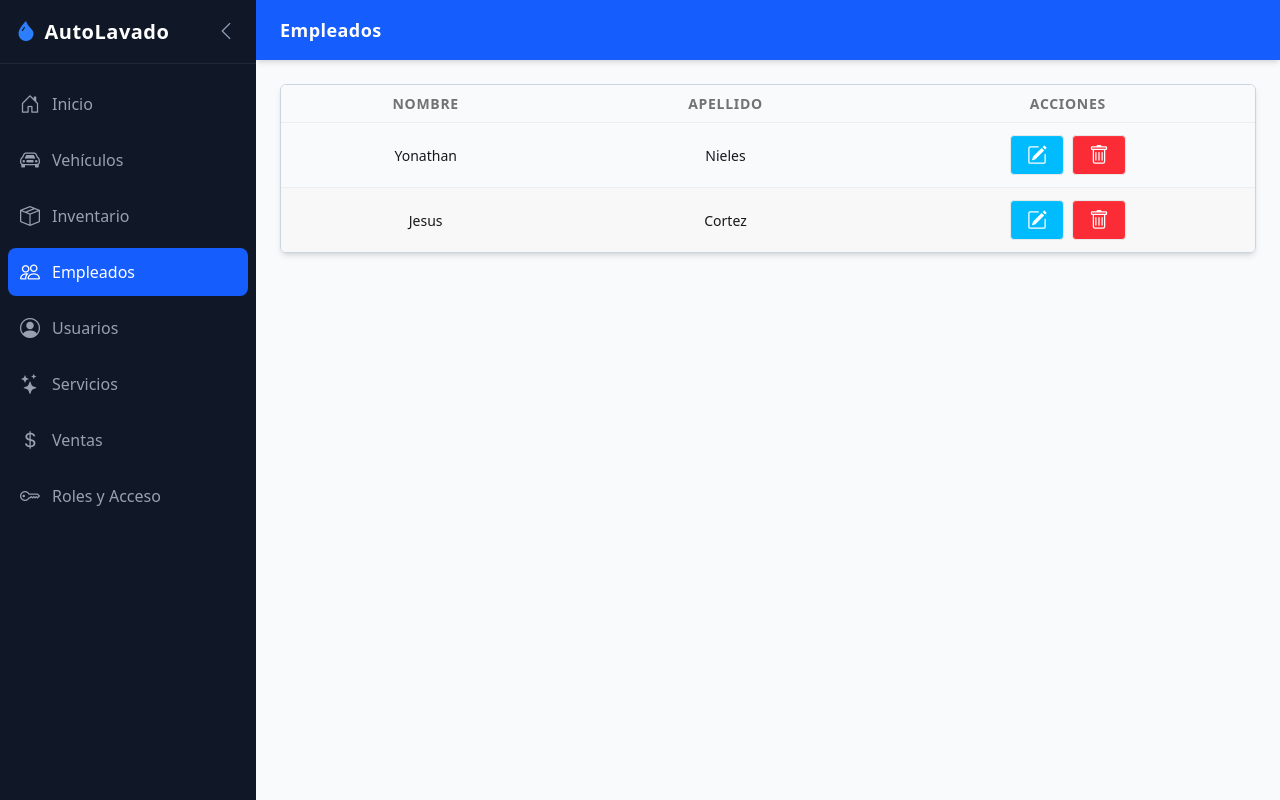
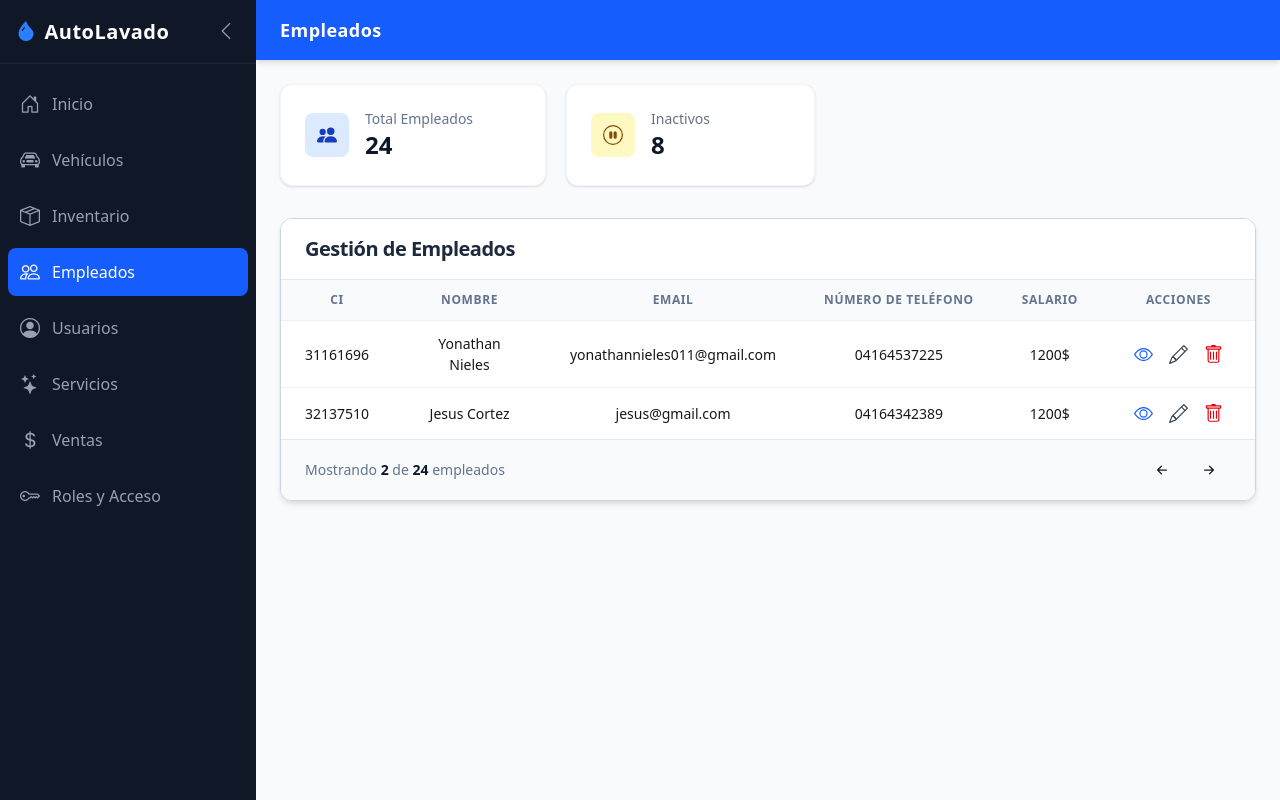
Before and after one commit to thewolf160/AquaGlossPro-Frontend, a React (Vite) app: page /employees in a window 1280 px wide. Built offline with nearby package versions, Linux system fonts and the light colour scheme.

Commit message:
modulo empleados, cambios de la table

```diff
--- a/src/components/Sidebar.tsx
+++ b/src/components/Sidebar.tsx
@@ -66,7 +66,7 @@ export default function Sidebar({ isOpen, toggleSidebar }: SidebarProps) {
 
           <button
             onClick={toggleSidebar}
-            className="p-1 text-slate-400 hover:text-white rounded focus:outline-none"
+            className="p-1 text-slate-400 hover:text-white rounded focus:outline-none cursor-pointer"
           >
 
             {isMobile ? (
--- a/src/components/Table/Table.tsx
+++ b/src/components/Table/Table.tsx
@@ -1,4 +1,4 @@
-import type { TableProps, ColumnsProps} from "./Table.types";
+import type { TableProps, ColumnsProps } from "./Table.types";
 import type { Item } from "../../types/models";
 
 function Table({
@@ -6,6 +6,7 @@ function Table({
   data,
   onDelete,
   onEdit,
+  onView,
   emptyMessage = "No hay datos para mostrar",
 }: TableProps) {
   if (data.length === 0) {
@@ -14,57 +15,74 @@ function Table({
 
   return (
     <>
-      <div className="overflow-x-auto border border-slate-300 rounded-md shadow-md">
-        <table className="table table-zebra table-auto">
-          <thead className="bg-gray-50">
+      <div className="overflow-x-auto bg-white">
+        <table className="table table-auto">
+          <thead className="bg-slate-50">
             <tr>
               {columns.map((col: ColumnsProps) => (
-                <th className="text-center px-6 py-2 uppercase tracking-wider" key={col.key}>
+                <th
+                  className="px-6 py-3 text-center text-xs font-semibold text-slate-500 uppercase tracking-wider"
+                  key={col.key}
+                >
                   {col.header}
                 </th>
               ))}
             </tr>
           </thead>
-          <tbody>
+          <tbody className="divide-y divide-slate-100">
             {data.map((item: Item) => (
-              <tr key={item.id}>
+              <tr key={item.id} className="hover:bg-slate-50">
                 {columns.map((col: ColumnsProps) => (
-                  <td key={col.key} className="text-center">
+                  <td key={col.key} className="px-6 py-3 text-center">
                     {col.render ? (
                       col.render(item)
                     ) : col.key === "actions" ? (
-                      onDelete || onEdit ? (
-                        <div className="flex justify-center gap-2">
+                      onDelete || onEdit || onView ? (
+                        <div className="flex justify-center items-center">
+                          {onView && (
+                            <button
+                              className="text-blue-600 hover:text-blue-800 transition-all cursor-pointer px-2 py-1"
+                              onClick={() => onView(item)}
+                            >
+                              <svg
+                                xmlns="http://www.w3.org/2000/svg"
+                                width="19"
+                                height="19"
+                                fill="currentColor"
+                                className="bi bi-eye"
+                                viewBox="0 0 16 16"
+                              >
+                                <path d="M16 8s-3-5.5-8-5.5S0 8 0 8s3 5.5 8 5.5S16 8 16 8M1.173 8a13 13 0 0 1 1.66-2.043C4.12 4.668 5.88 3.5 8 3.5s3.879 1.168 5.168 2.457A13 13 0 0 1 14.828 8q-.086.13-.195.288c-.335.48-.83 1.12-1.465 1.755C11.879 11.332 10.119 12.5 8 12.5s-3.879-1.168-5.168-2.457A13 13 0 0 1 1.172 8z" />
+                                <path d="M8 5.5a2.5 2.5 0 1 0 0 5 2.5 2.5 0 0 0 0-5M4.5 8a3.5 3.5 0 1 1 7 0 3.5 3.5 0 0 1-7 0" />
+                              </svg>
+                            </button>
+                          )}
                           {onEdit && (
                             <button
-                              className="btn bg-sky-400 hover:bg-sky-500 text-white"
+                              className="text-gray-700 hover:text-gray-800 cursor-pointer transition-all px-2 py-1"
                               onClick={() => onEdit(item)}
                             >
-                             <svg
+                              <svg
                                 xmlns="http://www.w3.org/2000/svg"
-                                width="20"
-                                height="20"
+                                width="19"
+                                height="19"
                                 fill="currentColor"
-                                className="bi bi-pencil-square"
+                                className="bi bi-pencil"
                                 viewBox="0 0 16 16"
                               >
-                                <path d="M15.502 1.94a.5.5 0 0 1 0 .706L14.459 3.69l-2-2L13.502.646a.5.5 0 0 1 .707 0l1.293 1.293zm-1.75 2.456-2-2L4.939 9.21a.5.5 0 0 0-.121.196l-.805 2.414a.25.25 0 0 0 .316.316l2.414-.805a.5.5 0 0 0 .196-.12l6.813-6.814z" />
-                                <path
-                                  fill-rule="evenodd"
-                                  d="M1 13.5A1.5 1.5 0 0 0 2.5 15h11a1.5 1.5 0 0 0 1.5-1.5v-6a.5.5 0 0 0-1 0v6a.5.5 0 0 1-.5.5h-11a.5.5 0 0 1-.5-.5v-11a.5.5 0 0 1 .5-.5H9a.5.5 0 0 0 0-1H2.5A1.5 1.5 0 0 0 1 2.5z"
-                                />
+                                <path d="M12.146.146a.5.5 0 0 1 .708 0l3 3a.5.5 0 0 1 0 .708l-10 10a.5.5 0 0 1-.168.11l-5 2a.5.5 0 0 1-.65-.65l2-5a.5.5 0 0 1 .11-.168zM11.207 2.5 13.5 4.793 14.793 3.5 12.5 1.207zm1.586 3L10.5 3.207 4 9.707V10h.5a.5.5 0 0 1 .5.5v.5h.5a.5.5 0 0 1 .5.5v.5h.293zm-9.761 5.175-.106.106-1.528 3.821 3.821-1.528.106-.106A.5.5 0 0 1 5 12.5V12h-.5a.5.5 0 0 1-.5-.5V11h-.5a.5.5 0 0 1-.468-.325" />
                               </svg>
                             </button>
                           )}
                           {onDelete && (
                             <button
-                              className="btn bg-red-500 hover:bg-red-600 text-white"
+                              className="text-red-600 hover:text-red-700 transition-all cursor-pointer px-2 py-1"
                               onClick={() => onDelete(item)}
                             >
                               <svg
                                 xmlns="http://www.w3.org/2000/svg"
-                                width="20"
-                                height="20"
+                                width="19"
+                                height="19"
                                 fill="currentColor"
                                 className="bi bi-trash"
                                 viewBox="0 0 16 16"
@@ -74,7 +92,6 @@ function Table({
                               </svg>
                             </button>
                           )}
-
                         </div>
                       ) : null
                     ) : (
--- a/src/components/Table/Table.types.ts
+++ b/src/components/Table/Table.types.ts
@@ -13,4 +13,5 @@ export interface TableProps {
   emptyMessage?: string;
   onDelete?: (item: Item) => void;
   onEdit?: (item: Item) => void;
+  onView?: (item: Item) => void;
 }
--- a/src/pages/Employees.tsx
+++ b/src/pages/Employees.tsx
@@ -3,29 +3,142 @@ import type { Item } from "../types/models";
 
 function Employees() {
   const columns = [
-    {key: "name", header: "Nombre"},
-    {key: "lastname", header: "Apellido"},
-    {key: "actions", header: "Acciones"}
-  ]
+    { key: "ci", header: "CI" },
+    { key: "name", header: "Nombre" },
+    { key: "email", header: "Email" },
+    { key: "phone_number", header: "Número de Teléfono" },
+    { key: "salary", header: "Salario" },
+    { key: "actions", header: "Acciones" },
+  ];
 
   const handleDelete = (item: Item) => {
-    console.log(item.name)
-  }
+    console.log(item.name);
+  };
 
   const handleEdit = (item: Item) => {
-    console.log(`Restaurar a ${item.name}`)
-  }
+    console.log(`Restaurar a ${item.name}`);
+  };
+
+  const handleView = (item: Item) => {
+    console.log(`Ver a: ${item.name}`);
+  };
 
   const data = [
-    {id: 1, name: "Yonathan", lastname: "Nieles"},
-    {id: 2, name: "Jesus", lastname: "Cortez"}
-  ]
+    {
+      id: 1,
+      name: "Yonathan Nieles",
+      ci: "31161696",
+      email: "yonathannieles011@gmail.com",
+      phone_number: "04164537225",
+      salary: "1200$",
+    },
+    {
+      id: 2,
+      name: "Jesus Cortez",
+      ci: "32137510",
+      email: "jesus@gmail.com",
+      phone_number: "04164342389",
+      salary: "1200$",
+    },
+  ];
   return (
     <>
-    <div className="">
-      <Table columns={columns} data={data} onDelete={handleDelete} onEdit={handleEdit}/>
-    </div>
-
+      <div className="flex flex-col gap-8">
+        <section className="flex flex-row gap-5">
+          <div className="bg-white p-6 rounded-xl shadow-sm border border-slate-100  hover:shadow-md transition-shadow flex items-center gap-4">
+            <div className="p-3 rounded-lg bg-blue-100">
+              <svg
+                xmlns="http://www.w3.org/2000/svg"
+                width="20"
+                height="20"
+                fill="currentColor"
+                className="bi bi-people-fill text-blue-800"
+                viewBox="0 0 16 16"
+              >
+                <path d="M7 14s-1 0-1-1 1-4 5-4 5 3 5 4-1 1-1 1zm4-6a3 3 0 1 0 0-6 3 3 0 0 0 0 6m-5.784 6A2.24 2.24 0 0 1 5 13c0-1.355.68-2.75 1.936-3.72A6.3 6.3 0 0 0 5 9c-4 0-5 3-5 4s1 1 1 1zM4.5 8a2.5 2.5 0 1 0 0-5 2.5 2.5 0 0 0 0 5" />
+              </svg>
+            </div>
+            <div className="pr-12">
+              <p className="font-medium text-sm text-slate-500">
+                Total Empleados
+              </p>
+              <p className="text-2xl font-bold text-slate-900">24</p>
+            </div>
+          </div>
+          <div className="bg-white p-6 rounded-xl shadow-sm border border-slate-100 hover:shadow-md transition-shadow flex items-center gap-4">
+            <div className="p-3 rounded-lg bg-yellow-100">
+              <svg
+                xmlns="http://www.w3.org/2000/svg"
+                width="20"
+                height="20"
+                fill="currentColor"
+                className="bi bi-pause-circle text-yellow-800"
+                viewBox="0 0 16 16"
+              >
+                <path d="M8 15A7 7 0 1 1 8 1a7 7 0 0 1 0 14m0 1A8 8 0 1 0 8 0a8 8 0 0 0 0 16" />
+                <path d="M5 6.25a1.25 1.25 0 1 1 2.5 0v3.5a1.25 1.25 0 1 1-2.5 0zm3.5 0a1.25 1.25 0 1 1 2.5 0v3.5a1.25 1.25 0 1 1-2.5 0z" />
+              </svg>
+            </div>
+            <div className="pr-20">
+              <p className="font-medium text-sm text-gray-500">Inactivos</p>
+              <p className="text-2xl font-bold text-gray-900">8</p>
+            </div>
+          </div>
+        </section>
+        <section className="shadow-md rounded-xl overflow-hidden border border-slate-300">
+          <div className=" bg-white px-6 py-4 border-b border-slate-200">
+            <h2 className="font-bold text-slate-800 text-xl tracking-tight">
+              Gestión de Empleados
+            </h2>
+          </div>
+          <Table
+            columns={columns}
+            data={data}
+            onDelete={handleDelete}
+            onEdit={handleEdit}
+            onView={handleView}
+          />
+          <div className="bg-slate-50 px-6 py-3 flex items-center justify-between border-t border-slate-200">
+            <p className="text-sm font-medium text-slate-500">
+              Mostrando <span className="text-slate-900 font-semibold">2</span>{" "}
+              de <span className="text-slate-900 font-semibold"> 24</span>{" "}
+              empleados
+            </p>
+            <div className="join gap-1">
+              <button className="join-item py-2 px-3">
+                <svg
+                  xmlns="http://www.w3.org/2000/svg"
+                  width="20"
+                  height="20"
+                  fill="currentColor"
+                  className="bi bi-arrow-left-short"
+                  viewBox="0 0 16 16"
+                >
+                  <path
+                    fill-rule="evenodd"
+                    d="M12 8a.5.5 0 0 1-.5.5H5.707l2.147 2.146a.5.5 0 0 1-.708.708l-3-3a.5.5 0 0 1 0-.708l3-3a.5.5 0 1 1 .708.708L5.707 7.5H11.5a.5.5 0 0 1 .5.5"
+                  />
+                </svg>
+              </button>
+              <button className="join-item py-2 px-3">
+                <svg
+                  xmlns="http://www.w3.org/2000/svg"
+                  width="20"
+                  height="20"
+                  fill="currentColor"
+                  className="bi bi-arrow-right-short"
+                  viewBox="0 0 16 16"
+                >
+                  <path
+                    fill-rule="evenodd"
+                    d="M4 8a.5.5 0 0 1 .5-.5h5.793L8.146 5.354a.5.5 0 1 1 .708-.708l3 3a.5.5 0 0 1 0 .708l-3 3a.5.5 0 0 1-.708-.708L10.293 8.5H4.5A.5.5 0 0 1 4 8"
+                  />
+                </svg>
+              </button>
+            </div>
+          </div>
+        </section>
+      </div>
     </>
   );
 }
```
